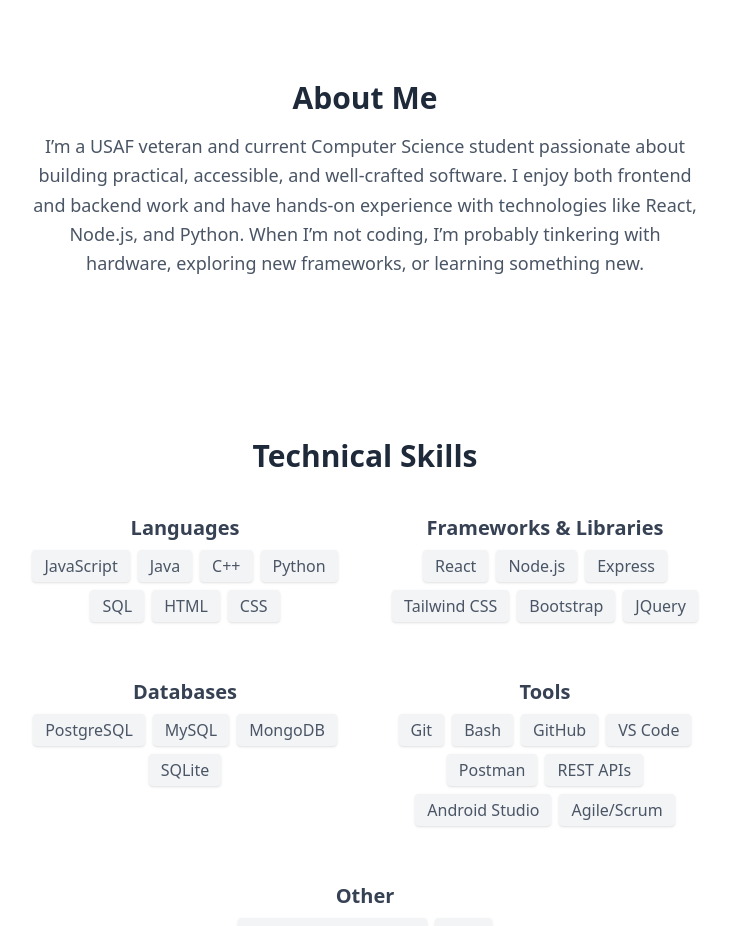
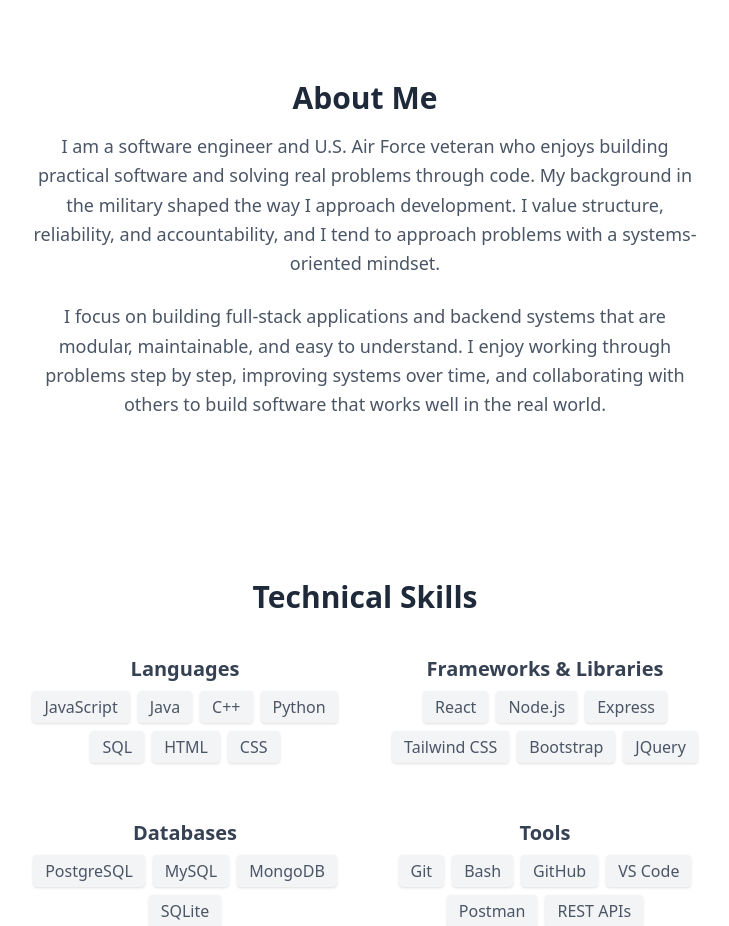
Before and after one commit to magdielrosario97/portfolio, a React (Vite) app: page / in a window 1280 px wide. Shown: the part 800-1726 px from the top of the page, without its empty margins (275-1004 px from the left). Built offline with nearby package versions, Linux system fonts and the light colour scheme.

Commit message:
docs: update about me section content

```diff
--- a/src/components/About.jsx
+++ b/src/components/About.jsx
@@ -5,10 +5,15 @@
       <section id="about" className="py-20 bg-white text-center px-4">
          <h2 className="text-3xl font-bold text-gray-800 mb-4">About Me</h2>
          <p className="max-w-2xl mx-auto text-gray-600 text-lg leading-relaxed">
-            I’m a USAF veteran and current Computer Science student passionate about building practical, accessible, and
-            well-crafted software. I enjoy both frontend and backend work and have hands-on experience with technologies
-            like React, Node.js, and Python. When I’m not coding, I’m probably tinkering with hardware, exploring new
-            frameworks, or learning something new.
+            I am a software engineer and U.S. Air Force veteran who enjoys building practical software and solving real
+            problems through code. My background in the military shaped the way I approach development. I value
+            structure, reliability, and accountability, and I tend to approach problems with a systems-oriented mindset.
+         </p>
+         <br />
+         <p className="max-w-2xl mx-auto text-gray-600 text-lg leading-relaxed">
+            I focus on building full-stack applications and backend systems that are modular, maintainable, and easy to
+            understand. I enjoy working through problems step by step, improving systems over time, and collaborating
+            with others to build software that works well in the real world.
          </p>
       </section>
    );
```
